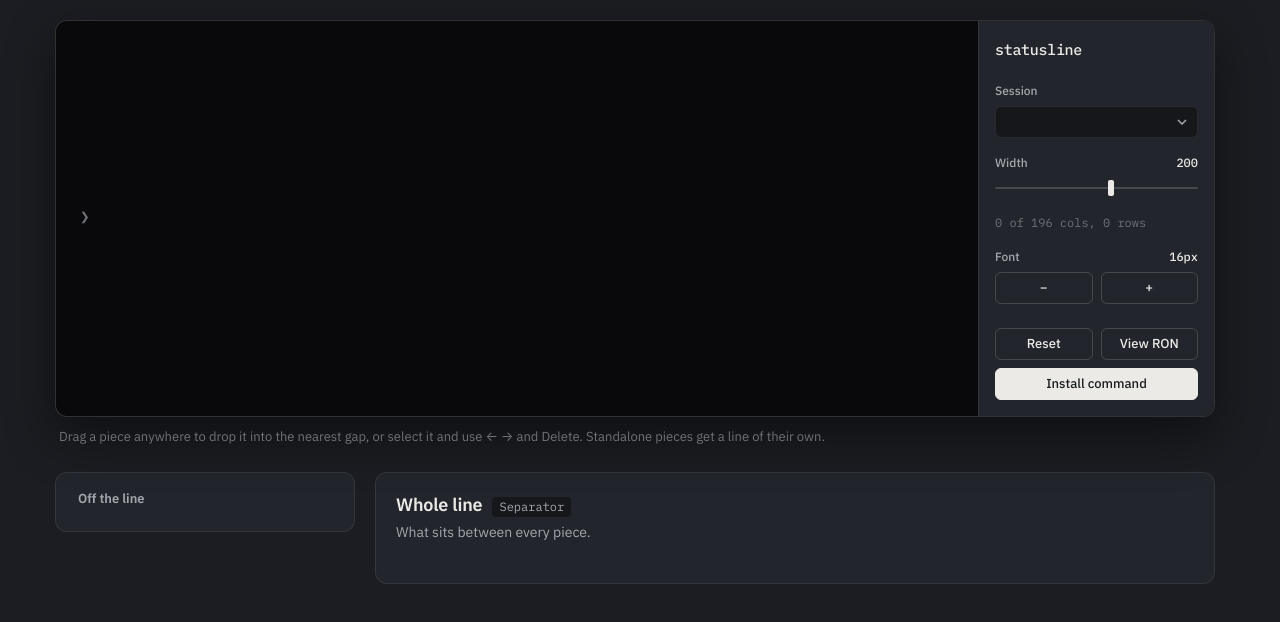
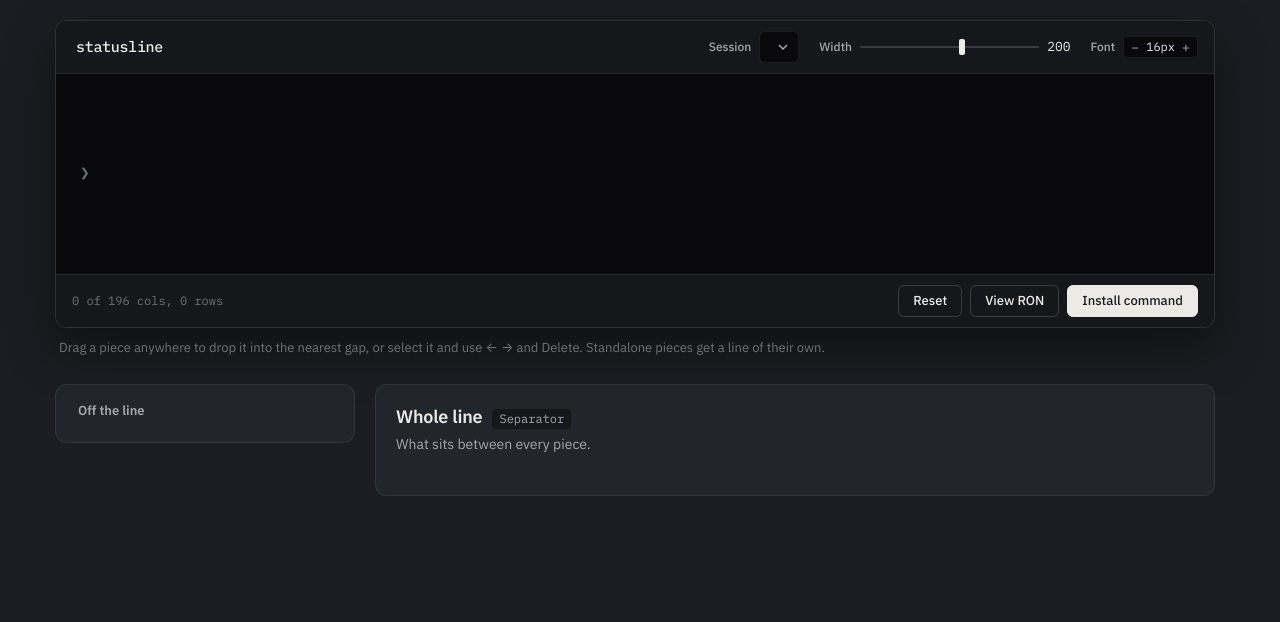
Before and after one commit to Darkwing4/statusline-rs-cc, a website: page site/index.html in a window 1280 px wide. Drawn offline with Linux system fonts and the light colour scheme.

Commit message:
stretch the screen and move its controls into the frame

```diff
--- a/site/index.html
+++ b/site/index.html
@@ -16,37 +16,43 @@
     <section class="line-stage" aria-labelledby="lineTitle">
       <h1 id="lineTitle" class="sr-only">Statusline builder</h1>
       <div class="line-frame">
+        <div class="screen-bar">
+          <div class="screen-title">
+            <span class="wordmark">statusline</span>
+            <span id="catalogVersion" class="screen-version"></span>
+          </div>
+          <div class="screen-tools">
+            <label class="tool">
+              <span>Session</span>
+              <select id="scenarioSelect"></select>
+            </label>
+            <label class="tool tool-width">
+              <span>Width</span>
+              <input id="terminalWidth" type="range" min="40" max="320" step="4" value="200">
+              <output id="terminalWidthValue">200</output>
+            </label>
+            <div class="tool" role="group" aria-label="Font size">
+              <span>Font</span>
+              <div class="stepper">
+                <button id="fontSmallerButton" type="button" aria-label="Smaller font">−</button>
+                <output id="fontSizeValue">16px</output>
+                <button id="fontLargerButton" type="button" aria-label="Larger font">+</button>
+              </div>
+            </div>
+          </div>
+        </div>
         <div id="lineScreen" class="line-screen">
           <span class="line-prompt" aria-hidden="true">❯</span>
           <div id="lineCanvas" class="line-canvas" role="group" aria-label="Pieces on the statusline"></div>
         </div>
-        <aside class="line-aside" aria-label="Preview settings">
-          <div class="aside-title">
-            <span class="wordmark">statusline</span>
-            <span id="catalogVersion" class="aside-version"></span>
-          </div>
-          <label class="field">
-            <span>Session</span>
-            <select id="scenarioSelect"></select>
-          </label>
-          <label class="field">
-            <span class="field-row">Width <output id="terminalWidthValue">200</output></span>
-            <input id="terminalWidth" type="range" min="40" max="320" step="4" value="200">
-          </label>
-          <span id="lineDimensions" class="aside-readout">0 of 196 cols, 0 rows</span>
-          <div class="field">
-            <span class="field-row">Font <output id="fontSizeValue">16px</output></span>
-            <div class="stepper">
-              <button id="fontSmallerButton" class="button" type="button" aria-label="Smaller font">−</button>
-              <button id="fontLargerButton" class="button" type="button" aria-label="Larger font">+</button>
-            </div>
-          </div>
-          <div class="aside-actions">
+        <div class="screen-bar">
+          <span id="lineDimensions" class="screen-readout">0 of 196 cols, 0 rows</span>
+          <div class="screen-actions">
             <button id="resetButton" class="button" type="button">Reset</button>
             <button id="ronButton" class="button" type="button">View RON</button>
             <button id="installButton" class="button button-primary" type="button">Install command</button>
           </div>
-        </aside>
+        </div>
       </div>
       <div class="line-footer">
         <p class="line-hint">Drag a piece anywhere to drop it into the nearest gap, or select it and use ← → and Delete. Standalone pieces get a line of their own.</p>
--- a/site/styles.css
+++ b/site/styles.css
@@ -105,7 +105,6 @@ pre {
 
 .line-frame {
   display: grid;
-  grid-template-columns: minmax(0, 1fr) 236px;
   overflow: hidden;
   border: 1px solid var(--edge-strong);
   border-radius: var(--radius-panel);
@@ -122,8 +121,8 @@ pre {
   align-content: center;
   align-items: start;
   gap: 1ch;
-  min-height: 220px;
-  padding: 26px 24px 30px;
+  min-height: 200px;
+  padding: 22px 24px 26px;
   font-family: var(--mono);
   font-size: calc(var(--screen-font-px, 16) * 1px);
   font-variant-ligatures: none;
@@ -257,22 +256,31 @@ pre {
   box-shadow: 0 0 0 1px var(--accent);
 }
 
-/* preview settings beside the screen */
+/* terminal chrome around the screen */
 
-.line-aside {
+.screen-bar {
   display: flex;
-  flex-direction: column;
-  gap: 16px;
-  padding: 18px 16px 16px;
-  border-left: 1px solid var(--edge);
-  background: var(--panel);
+  flex-wrap: wrap;
+  justify-content: space-between;
+  align-items: center;
+  gap: 10px 24px;
+  padding: 10px 16px;
+  background: var(--well);
 }
 
-.aside-title {
+.screen-bar:first-child {
+  border-bottom: 1px solid var(--edge);
+}
+
+.screen-bar:last-child {
+  border-top: 1px solid var(--edge);
+}
+
+.screen-title {
   display: flex;
   align-items: baseline;
   gap: 8px;
-  margin-bottom: 4px;
+  padding-left: 4px;
 }
 
 .wordmark {
@@ -282,58 +290,91 @@ pre {
   letter-spacing: -0.02em;
 }
 
-.aside-version {
+.screen-version {
   color: var(--ink-faint);
   font-family: var(--mono);
   font-size: 12px;
 }
 
-.field {
-  display: grid;
-  gap: 6px;
+.screen-tools {
+  display: flex;
+  flex-wrap: wrap;
+  align-items: center;
+  gap: 10px 20px;
 }
 
-.field > span {
+.tool {
+  display: flex;
+  align-items: center;
+  gap: 8px;
+}
+
+.tool > span {
   color: var(--ink-dim);
   font-size: 12px;
   font-weight: 500;
 }
 
-.field-row {
-  display: flex;
-  justify-content: space-between;
-  align-items: baseline;
+.tool output {
+  min-width: 3ch;
+  color: var(--ink);
+  font-family: var(--mono);
+  font-size: 13px;
+  font-variant-numeric: tabular-nums;
+  text-align: right;
 }
 
-.field-row output {
-  color: var(--ink);
-  font-family: var(--mono);
-  font-variant-numeric: tabular-nums;
+.tool select {
+  width: auto;
+  background-color: var(--screen);
+}
+
+.tool-width input[type="range"] {
+  width: clamp(120px, 14vw, 200px);
 }
 
 .stepper {
-  display: grid;
-  grid-template-columns: 1fr 1fr;
-  gap: 8px;
+  display: inline-flex;
+  align-items: center;
+  height: 22px;
+  border: 1px solid var(--edge);
+  border-radius: 4px;
+  background: var(--screen);
 }
 
-.aside-readout {
+.stepper button {
+  width: 22px;
+  height: 100%;
+  padding: 0;
+  background: transparent;
+  color: var(--ink-dim);
+  font-family: var(--mono);
+  font-size: 13px;
+  line-height: 1;
+}
+
+.stepper button:hover {
+  background: rgba(255, 255, 255, 0.06);
+  color: var(--ink);
+}
+
+.stepper output {
+  min-width: 4ch;
+  font-size: 12px;
+  text-align: center;
+}
+
+.screen-readout {
   color: var(--ink-faint);
   font-family: var(--mono);
   font-size: 12px;
   font-variant-numeric: tabular-nums;
 }
 
-.aside-actions {
-  display: grid;
-  grid-template-columns: 1fr 1fr;
+.screen-actions {
+  display: flex;
+  flex-wrap: wrap;
   gap: 8px;
-  margin-top: auto;
-  padding-top: 8px;
-}
-
-.aside-actions .button-primary {
-  grid-column: 1 / -1;
 }
 
 .line-footer {
@@ -952,13 +993,12 @@ input[type="range"]::-moz-range-thumb {
 }
 
 @media (max-width: 900px) {
-  .line-frame {
-    grid-template-columns: 1fr;
+  .screen-actions {
+    width: 100%;
   }
 
-  .line-aside {
-    border-top: 1px solid var(--edge);
-    border-left: 0;
+  .screen-actions .button {
+    flex: 1;
   }
 
   .workspace {
```
